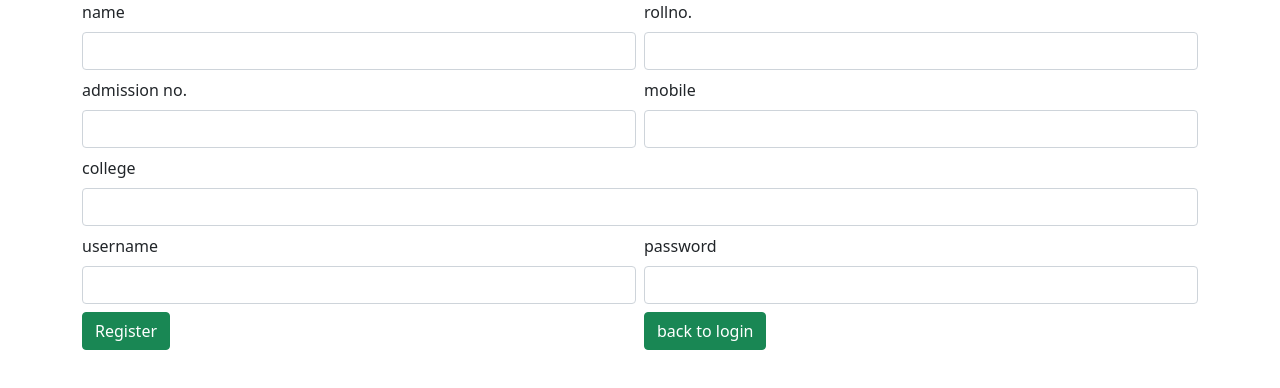
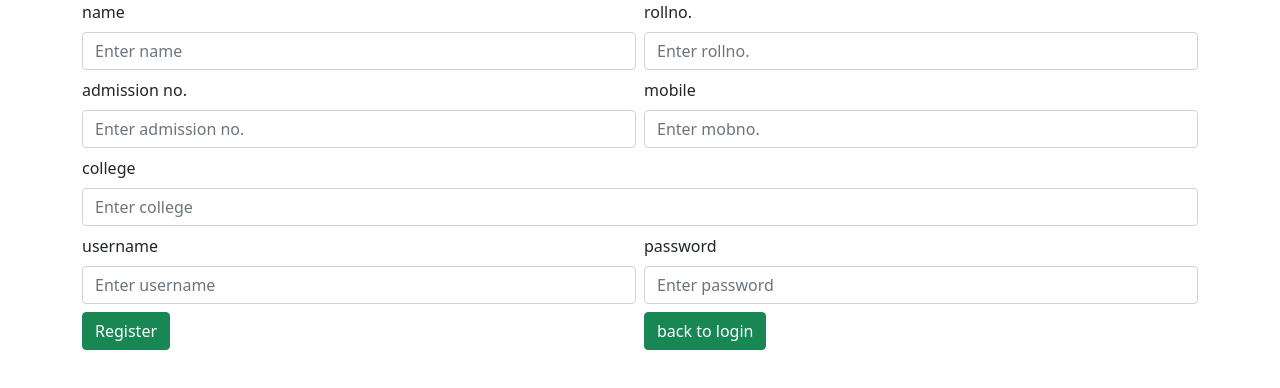
Before and after one commit to lekshmi12345/userapp, a plain HTML site: page Register.html in a window 1280 px wide. Drawn offline with nearby package versions, Linux system fonts and the light colour scheme.

Commit message:
register is reupdated

```diff
--- a/Register.html
+++ b/Register.html
@@ -14,32 +14,32 @@
                 <div class="row g-2">
                     <div class="col col-12 col-sm-6 col-md-6 col-lg-6 col-xl-6 col-xxl-6">
                         <label for="" class="form-label">name</label>
-                      <input type="text" class="form-control">
+                      <input placeholder="Enter name" type="text" class="form-control">
                     </div>
                     <div class="col col-12 col-sm-6 col-md-6 col-lg-6 col-xl-6 col-xxl-6">
                         <label for="" class="form-label">rollno.</label>
-                        <input type="text" class="form-control">
+                        <input placeholder="Enter rollno." type="text" class="form-control">
                     </div>
                     <div class="col col-12 col-sm-6 col-md-6 col-lg-6 col-xl-6 col-xxl-6">
                         <label for="" class="form-label">admission no.</label>
-                        <input type="text" class="form-control">
+                        <input placeholder="Enter admission no." type="text" class="form-control">
                     </div>
                     <div class="col col-12 col-sm-6 col-md-6 col-lg-6 col-xl-6 col-xxl-6">
                         <label for="" class="form-label">mobile</label>
-                        <input type="text" class="form-control">
+                        <input placeholder="Enter mobno." type="text" class="form-control">
                     </div>
                     <div class="col col-12 col-sm-12 col-md-12 col-lg-12 col-xl-12 col-xxl-12">
                         <label for="" class="form-label">college</label>
-                        <input type="text" class="form-control">
+                        <input placeholder="Enter college" type="text" class="form-control">
                     </div>
 
                     <div class="col col-12 col-sm-6 col-md-6 col-lg-6 col-xl-6 col-xxl-6">
                         <label for="" class="form-label">username</label>
-                        <input type="text" class="form-control">
+                        <input placeholder="Enter username" type="text" class="form-control">
                     </div>
                     <div class="col col-12 col-sm-6 col-md-6 col-lg-6 col-xl-6 col-xxl-6">
                        <label for="" class="form-label">password</label>
-                        <input type="password" name="" id="" class="form-control">
+                        <input placeholder="Enter password" type="password" name="" id="" class="form-control">
                     </div>
                     <div class="col col-12 col-sm-6 col-md-6 col-lg-6 col-xl-6 col-xxl-6">
                         <button class="btn btn-success">Register</button>
```
